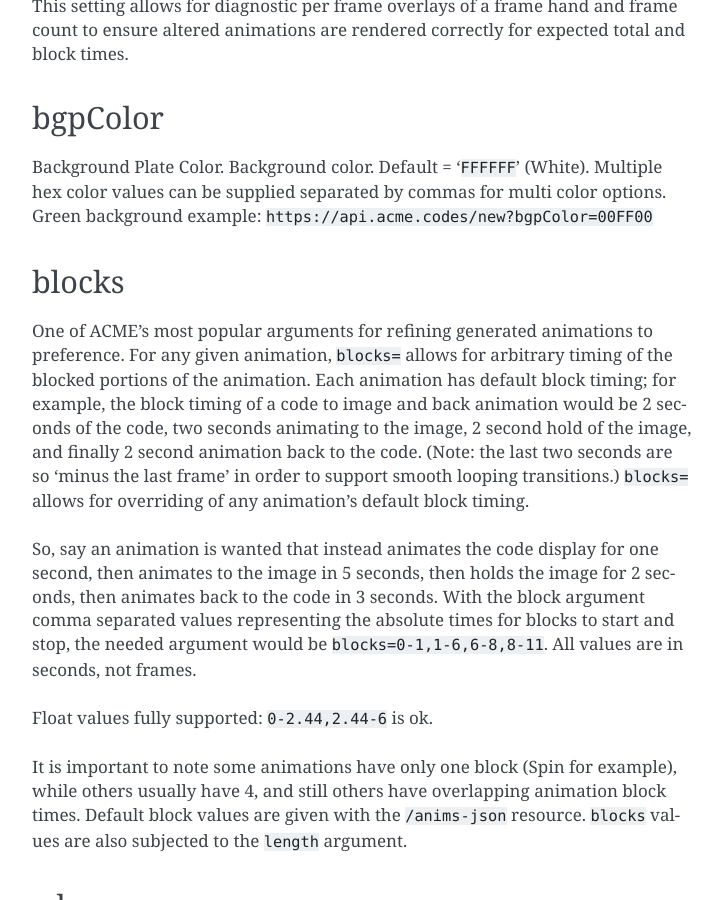
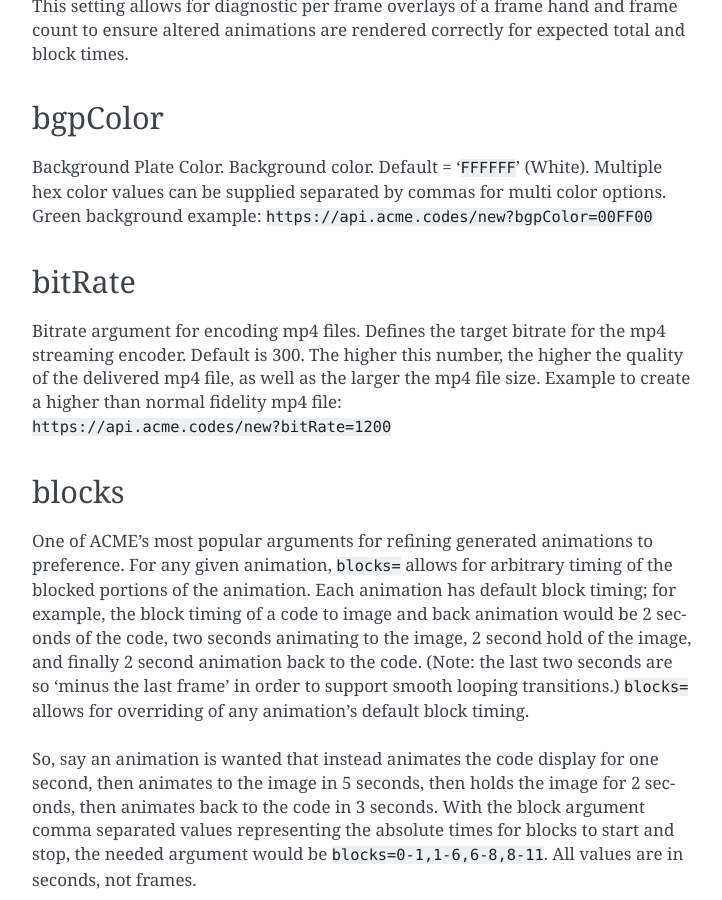
Before and after one commit to pcmillerAcme/docs, a Sphinx documentation site: the page built from source/new.rst, in a window 1280 px wide and 900 px high, scrolled down 1105 px. Shown: the whole window, without its empty margins (388-1110 px from the left). Built offline with Sphinx 7.4.7, drawn with Linux system fonts in a browser that asks for light colours.

Commit message:
Added bitRate argument description.

```diff
--- a/source/new.rst
+++ b/source/new.rst
@@ -57,6 +57,13 @@ bgpColor
 
 Background Plate Color. Background color. Default = '``FFFFFF``' (White). Multiple hex color values can be supplied separated by commas for multi color options. Green background example: ``https://api.acme.codes/new?bgpColor=00FF00``
 
+
+.. _bitRate:
+
+bitRate
+-------
+
+Bitrate argument for encoding mp4 files. Defines the target bitrate for the mp4 streaming encoder. Default is 300. The higher this number, the higher the quality of the delivered mp4 file, as well as the larger the mp4 file size. Example to create a higher than normal fidelity mp4 file: ``https://api.acme.codes/new?bitRate=1200``
 
 .. _blocks:
 
```
